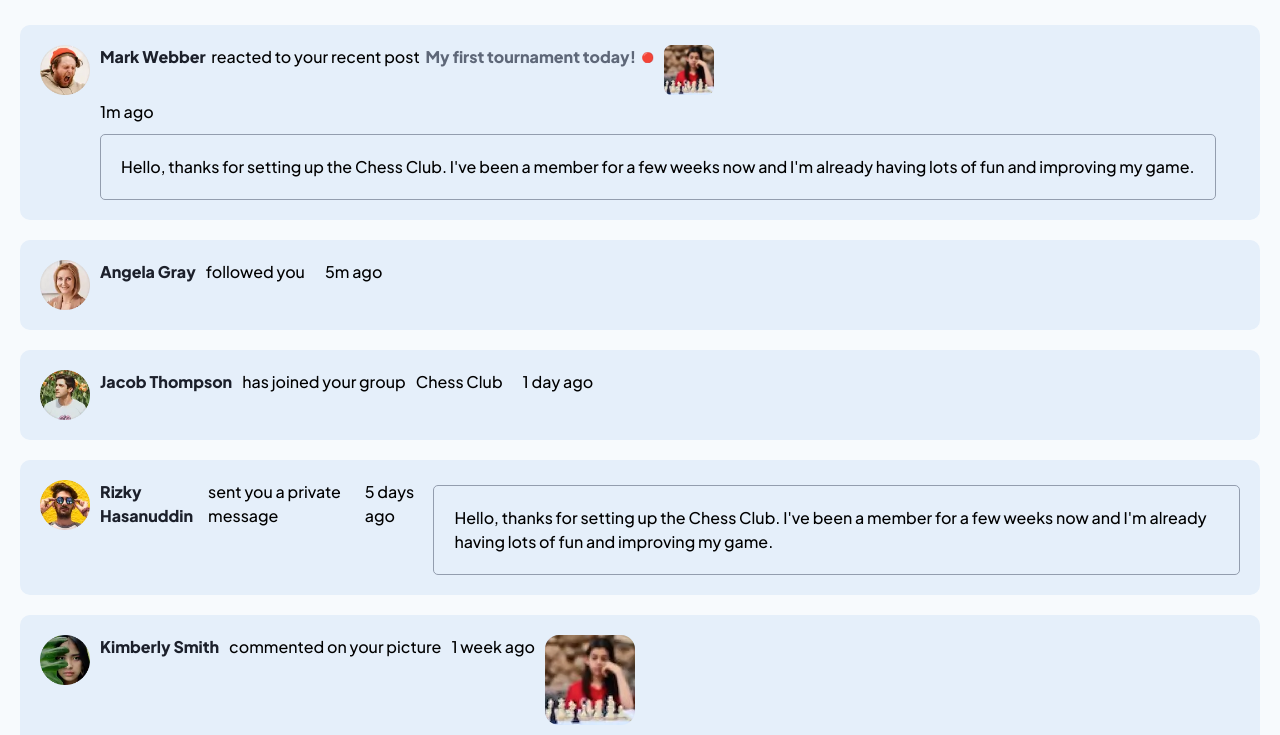
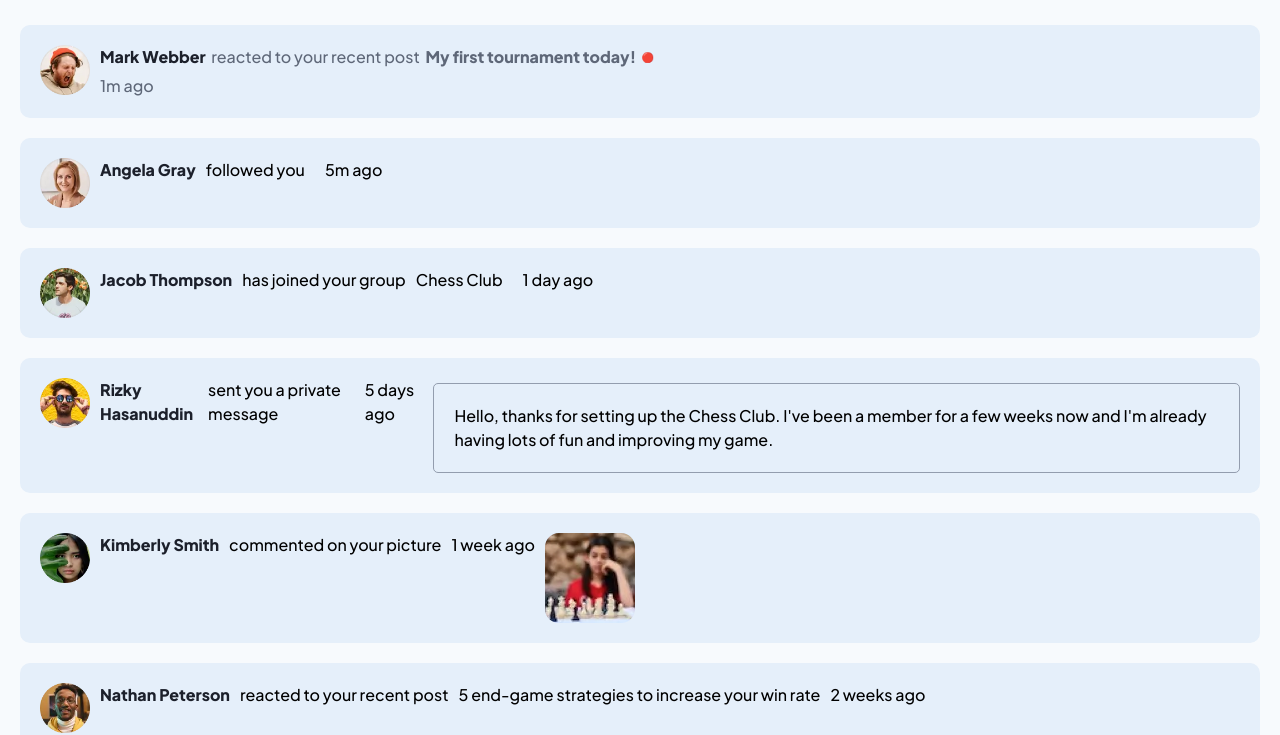
Before and after one commit to wmartyr/notifications-page-main, a plain HTML site: page index.html in a window 1280 px wide. Shown: the part 65-800 px from the top of the page. Drawn offline with Linux system fonts and the light colour scheme.

Commit message:
Change the font color in the card

```diff
--- a/index.html
+++ b/index.html
@@ -32,10 +32,10 @@
       <div class="right-section">
         <div class="description">
           <p><span class="name">Mark Webber</span>&nbsp;&nbsp;<span class="action">reacted to your recent post</span>&nbsp;&nbsp;<span class="post">My first tournament today!</span>&nbsp;&nbsp;<span class="unread-dot">&#128308;</span></p>
-          <img class="" src="./assets/images/image-chess.webp" alt="Image of a girl playing chess">
+          <img class="hidden" src="./assets/images/image-chess.webp" alt="Image of a girl playing chess">
         </div>
         <div class="time-posted">1m ago</div>
-        <div class="private-message">Hello, thanks for setting up the Chess Club. I've been a member for a few weeks now
+        <div class="private-message hidden">Hello, thanks for setting up the Chess Club. I've been a member for a few weeks now
           and I'm already having lots of fun and improving my game.</div>
       </div>
     </div>
--- a/styles/style.css
+++ b/styles/style.css
@@ -86,12 +86,12 @@ main {
     display: flex;
     flex-direction: column;
     gap: 5px;
+    color: var(--color-text-color);
 }
 
 .description {
     display: flex;
     gap: 10px;
-
 }
 
 .description img {
@@ -105,7 +105,6 @@ main {
 }
 
 .post {
-    color: var(--color-text-color);
     font-weight: 800;
 }
 
```
